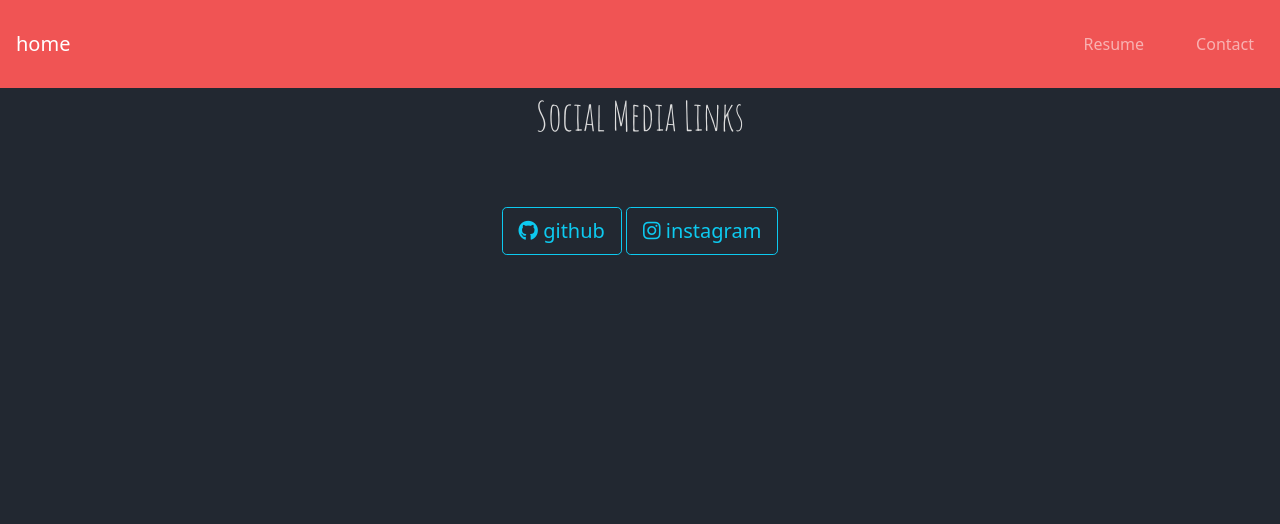
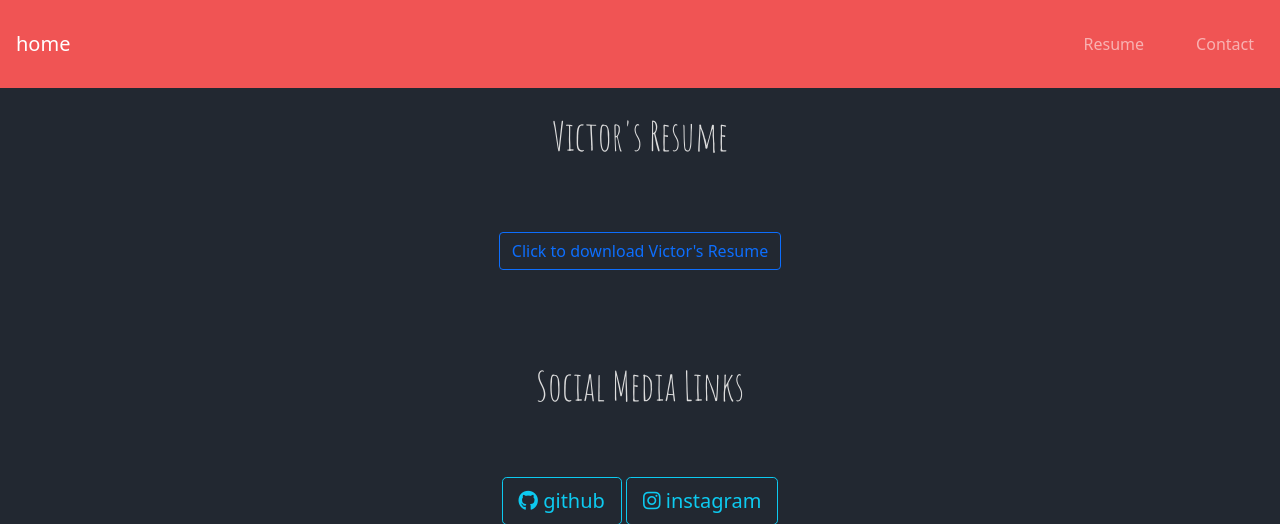
Before and after one commit to ItsTheRealVictor/My-Website, a Flask app: page /resume in a window 1280 px wide. Shown: the top 524 px of the page. Run offline with Flask 2, Linux system fonts and the light colour scheme; some libraries are stand-ins or nearby versions.

Commit message:
more cleaning stuff up

```diff
--- a/My_Website.py
+++ b/My_Website.py
@@ -2,6 +2,7 @@ from flask import Flask, render_template
 
 app = Flask(__name__)
 
+@app.route('/')
 @app.route("/home")
 def homepage():
     return render_template('HomeIndex.html')
--- a/static/SiteStyle.css
+++ b/static/SiteStyle.css
@@ -48,7 +48,7 @@ h2 {
     color: var(--text-color-dark);
     display:block;
     text-align:center;
-    padding: 5%;
+    padding: 4%;
     font-family: "Montserrat";
 
 }
@@ -77,6 +77,11 @@ h2 {
     padding:2rem;
 }
 
+.resume_button{
+    display:block;
+    background-color:red;
+}
+
 .contact {
     background-color: var(--main-color-dark);
 }
@@ -98,10 +103,6 @@ h2 {
 
 .navbar-brand {
     padding-left:1rem;
-}
-
-button {
-    text-align:center;
 }
 
 
--- a/templates/ResumeIndex.html
+++ b/templates/ResumeIndex.html
@@ -1,6 +1,8 @@
 {% extends 'layout.html'%}
 
 {%block body%}
+{% include 'includes/_resume.html'%}
+
 {% include 'includes/_social_links.html'%}
 
 {% endblock %}
--- a/templates/includes/_landingText.html
+++ b/templates/includes/_landingText.html
@@ -9,7 +9,7 @@
           <br>
           <br>
             <h1 id="main-header">Victor Delgado</h1>
-            <p id="about-text">software developer <br> electronics technician
+            <p id="about-text">software developer <br>
               <br>
               <br>
               <br>
--- /dev/null
+++ b/templates/includes/_resume.html
@@ -0,0 +1,8 @@
+<br>
+<br>
+<h1>Victor's Resume</h1>
+<div class="container">
+    <div class="col-md-12 text-center">
+        <button type="button" class="btn btn-outline-primary">Click to download Victor's Resume</button>
+    </div>
+</div>
```
Also changed, not shown: templates/includes/_skills.html (+10 -6 lines).
